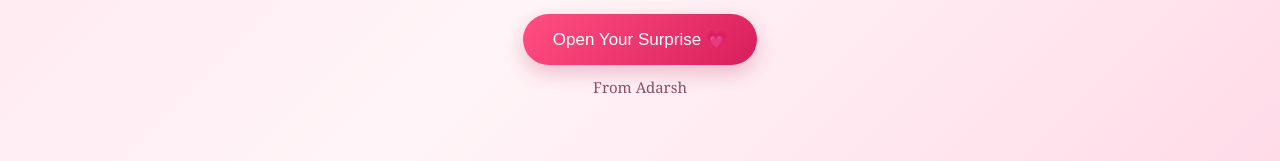
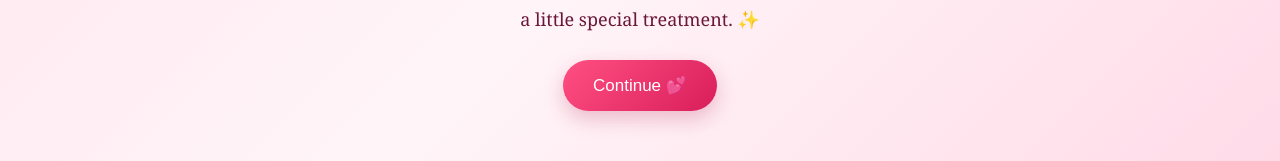
Before and after one commit to radhe2240/princess-day, a plain HTML site: page index.html in a window 1280 px wide. Both pictures are taken after a click on the button "Open Your Surprise 💗". Shown: the part 532-693 px from the top of the page. Drawn offline with Linux system fonts and the light colour scheme.

Commit message:
Update index.html

```diff
--- a/index.html
+++ b/index.html
@@ -411,18 +411,11 @@ const photos = [
 
 function nextScreen() {
 
-    const music = document.getElementById("bgMusic");
+    const current = document.getElementById("screen" + currentScreen);
 
-    music.volume = 0.55;
-
-    if (music.paused) {
-        music.play().catch(error => {
-            console.log("Music could not start:", error);
-        });
+    if (current) {
+        current.classList.remove("active");
     }
-
-    document.getElementById("screen" + currentScreen)
-        .classList.remove("active");
 
     currentScreen++;
 
@@ -430,17 +423,22 @@ function nextScreen() {
         currentScreen = totalScreens;
     }
 
-    document.getElementById("screen" + currentScreen)
-        .classList.add("active");
+    const next = document.getElementById("screen" + currentScreen);
+
+    if (next) {
+        next.classList.add("active");
+    }
+
+    const music = document.getElementById("bgMusic");
+
+    if (music) {
+        music.play().catch(() => {
+            console.log("Tap required to start music");
+        });
+    }
 
     createHearts();
-    }
-
-    document.getElementById("screen" + currentScreen)
-        .classList.add("active");
-
-    createHearts();
-}
+                        }
 
 
 function nextPhoto() {
```
